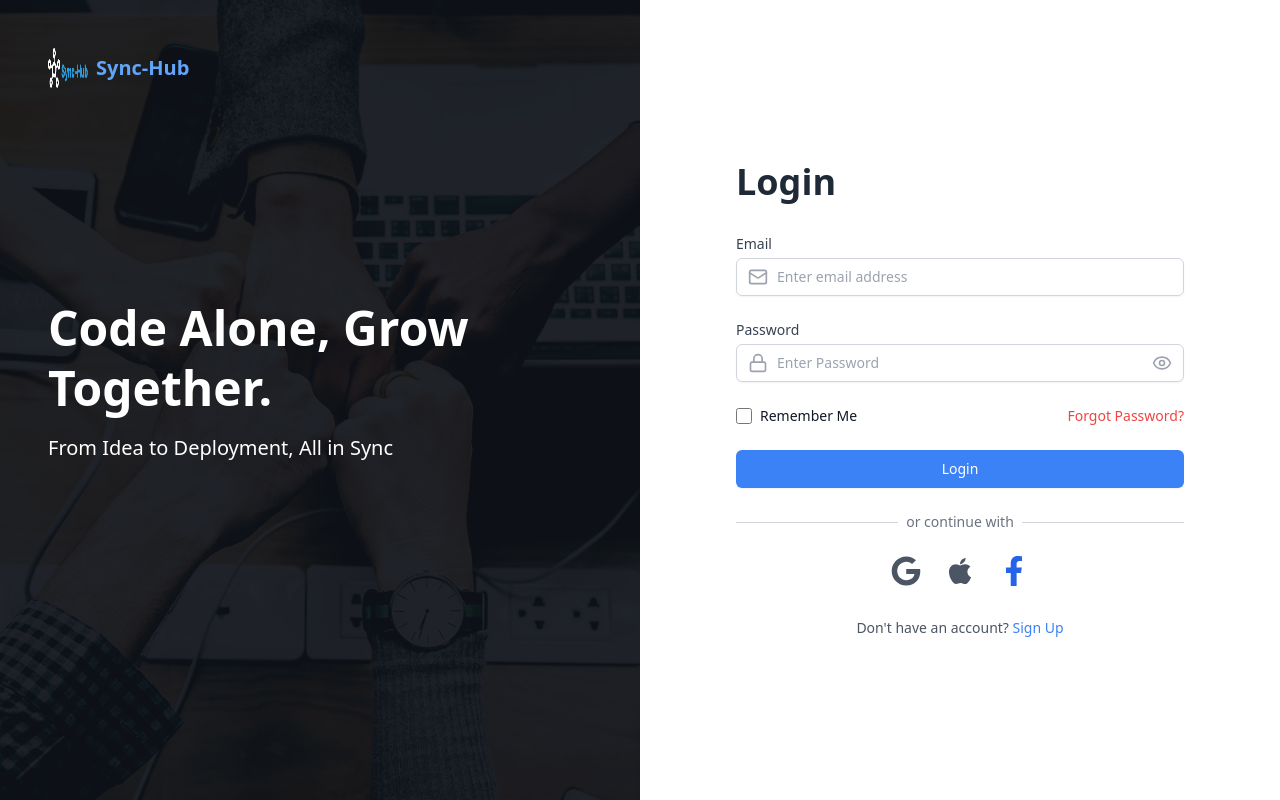
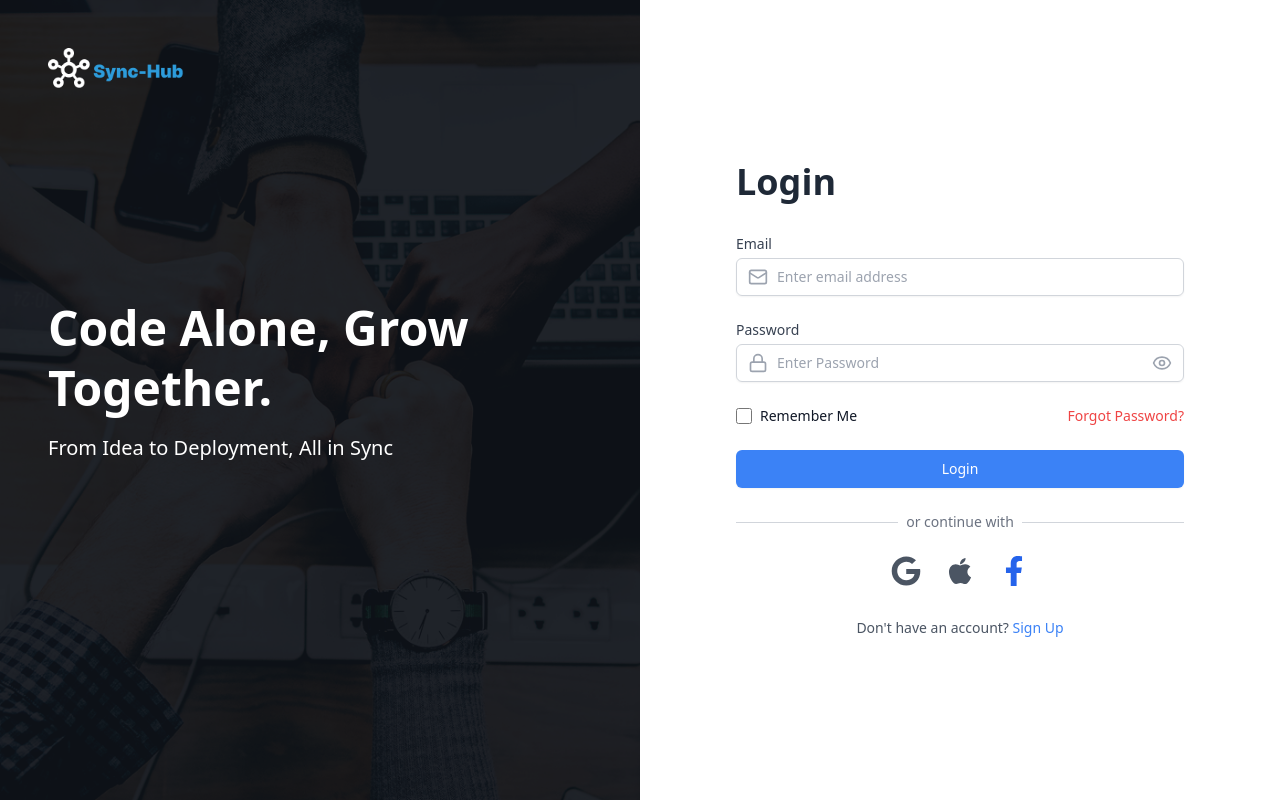
Before and after one commit to MatheusPaternez/course-hub-react-app, a React (Create React App) app: page /login in a window 1280 px wide. Shown: the top 800 px of the page. Built offline with nearby package versions, Linux system fonts and the light colour scheme.

Commit message:
Fix login page logo

```diff
--- a/src/pages/LoginPopup.js
+++ b/src/pages/LoginPopup.js
@@ -60,8 +60,7 @@ export default function LoginPopup() {
                 <div className="relative z-10 p-12 flex flex-col justify-between h-full">
                     {/* Logo */}
                     <div className="flex items-center text-xl font-bold">
-                        <img src={Logo} alt='Logo' className="w-10 h-10 mr-2 text-blue-400" />
-                        <p className='text-blue-400'>Sync-Hub</p>
+                        <img src={Logo} alt='Logo' className="h-10 mr-2 text-blue-400" />
                     </div>
 
                     {/* Main text */}
```
